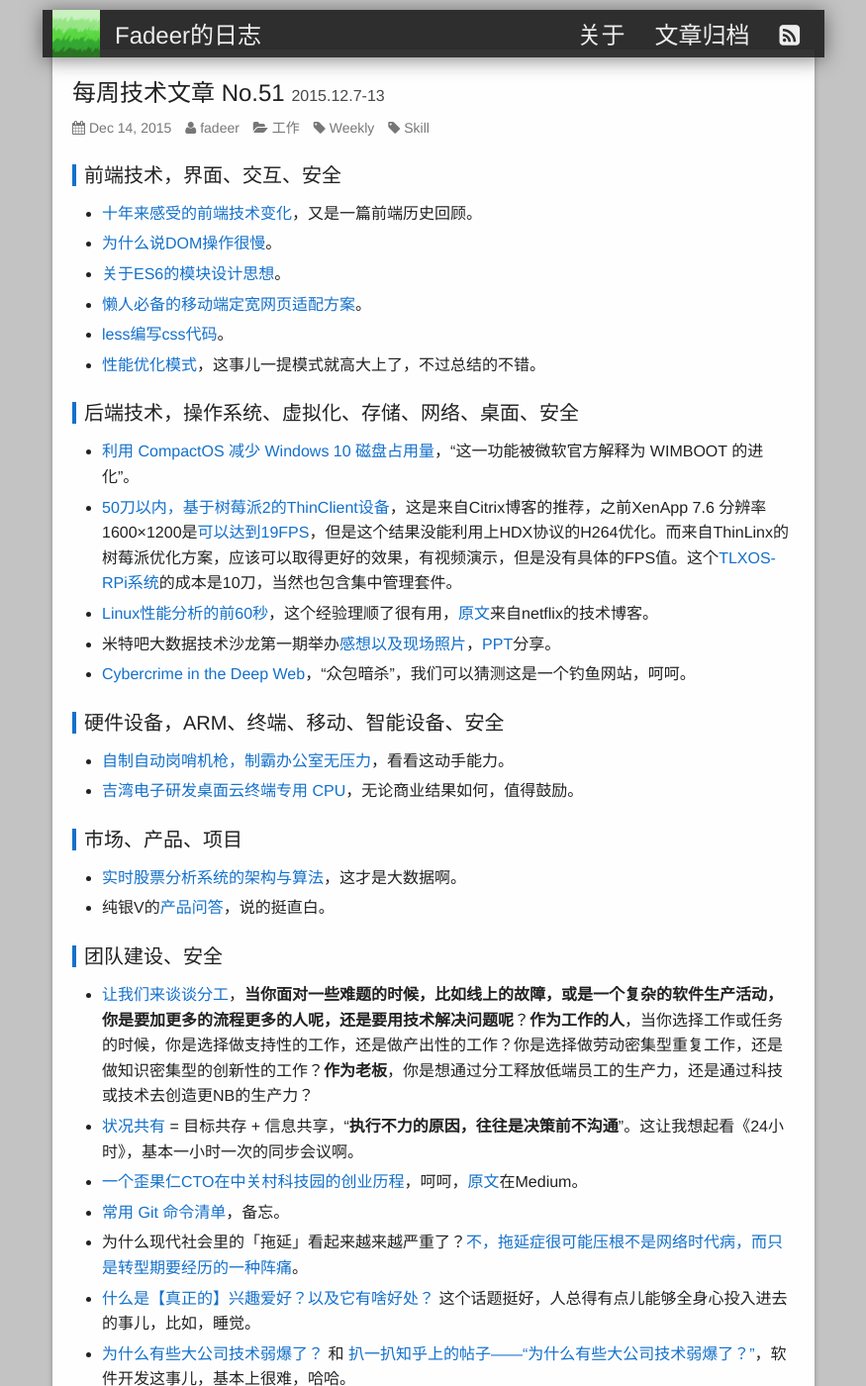
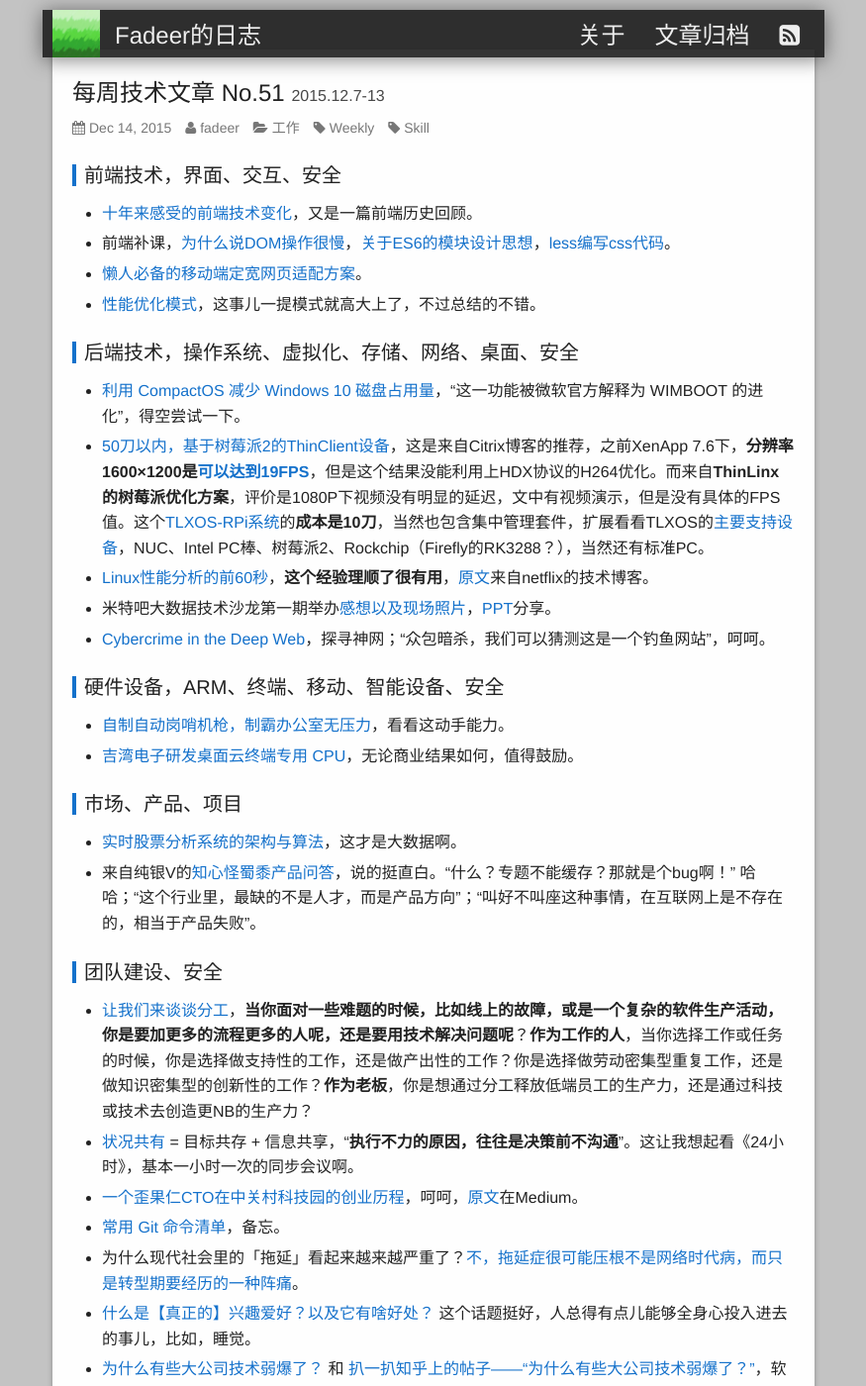
Before and after one commit to fadeer/fadeer.github.io, a Jekyll site: the page built from _posts/weekly/2015-12-13-weekly-51.markdown, in a window 1280 px wide and 1400 px high. Shown: the whole window at 99% size, without its empty margins (202-1077 px from the left). Built offline with Jekyll 4.4.1, drawn with Linux system fonts in a browser that asks for light colours; some of the changed text lies outside the part shown.

Commit message:
update post

```diff
--- a/_posts/weekly/2015-12-13-weekly-51.markdown
+++ b/_posts/weekly/2015-12-13-weekly-51.markdown
@@ -11,19 +11,17 @@ tags: Weekly Skill
 前端技术，界面、交互、安全
 ----
 * [十年来感受的前端技术变化](https://github.com/xufei/blog/issues/28)，又是一篇前端历史回顾。
-* [为什么说DOM操作很慢](http://leozdgao.me/why-dom-slow/)。
-* [关于ES6的模块设计思想](http://benjamn.github.io/empirenode-2015/#/)。
+* 前端补课，[为什么说DOM操作很慢](http://leozdgao.me/why-dom-slow/)，[关于ES6的模块设计思想](http://benjamn.github.io/empirenode-2015/#/)，[less编写css代码](http://segmentfault.com/a/1190000004137275)。
 * [懒人必备的移动端定宽网页适配方案](http://segmentfault.com/a/1190000004114309)。
-* [less编写css代码](http://segmentfault.com/a/1190000004137275)。
 * [性能优化模式](http://tech.meituan.com/performance_tuning_pattern.html)，这事儿一提模式就高大上了，不过总结的不错。
 
 后端技术，操作系统、虚拟化、存储、网络、桌面、安全
 ----
-* [利用 CompactOS 减少 Windows 10 磁盘占用量](http://goxia.maytide.net/read.php/1779.htm)，“这一功能被微软官方解释为 WIMBOOT 的进化”。
-* [50刀以内，基于树莓派2的ThinClient设备](https://www.citrix.com/blogs/2015/12/10/citrix-raspberry-pi2-thinlinx-high-res-graphics-client-for-50/)，这是来自Citrix博客的推荐，之前XenApp 7.6 分辨率1600×1200是[可以达到19FPS](http://www.martinrowan.co.uk/2015/10/citrix-receiver-linux-raspberry-pi-2-using-raspbian-jessie/)，但是这个结果没能利用上HDX协议的H264优化。而来自ThinLinx的树莓派优化方案，应该可以取得更好的效果，有视频演示，但是没有具体的FPS值。这个[TLXOS-RPi系统](https://tls.thinlinx.com/store/index.php/thinclient/tlxos-rpi-firmware-license.html)的成本是10刀，当然也包含集中管理套件。
-* [Linux性能分析的前60秒](http://segmentfault.com/a/1190000004104493)，这个经验理顺了很有用，[原文](http://techblog.netflix.com/2015/11/linux-performance-analysis-in-60s.html)来自netflix的技术博客。
+* [利用 CompactOS 减少 Windows 10 磁盘占用量](http://goxia.maytide.net/read.php/1779.htm)，“这一功能被微软官方解释为 WIMBOOT 的进化”，得空尝试一下。
+* [50刀以内，基于树莓派2的ThinClient设备](https://www.citrix.com/blogs/2015/12/10/citrix-raspberry-pi2-thinlinx-high-res-graphics-client-for-50/)，这是来自Citrix博客的推荐，之前XenApp 7.6下，**分辨率1600×1200是[可以达到19FPS](http://www.martinrowan.co.uk/2015/10/citrix-receiver-linux-raspberry-pi-2-using-raspbian-jessie/)**，但是这个结果没能利用上HDX协议的H264优化。而来自**ThinLinx的树莓派优化方案**，评价是1080P下视频没有明显的延迟，文中有视频演示，但是没有具体的FPS值。这个[TLXOS-RPi系统](https://tls.thinlinx.com/store/index.php/thinclient/tlxos-rpi-firmware-license.html)的**成本是10刀**，当然也包含集中管理套件，扩展看看TLXOS的[主要支持设备](http://www.thinlinx.com/product.html)，NUC、Intel PC棒、树莓派2、Rockchip（Firefly的RK3288？），当然还有标准PC。
+* [Linux性能分析的前60秒](http://segmentfault.com/a/1190000004104493)，**这个经验理顺了很有用**，[原文](http://techblog.netflix.com/2015/11/linux-performance-analysis-in-60s.html)来自netflix的技术博客。
 * 米特吧大数据技术沙龙第一期举办[感想以及现场照片](http://www.blogchong.com/post/131.html)，[PPT](http://www.mite8.com/thread-467-1-1.html)分享。
-* [Cybercrime in the Deep Web](http://drops.wooyun.org/news/10913)，“众包暗杀”，我们可以猜测这是一个钓鱼网站，呵呵。
+* [Cybercrime in the Deep Web](http://drops.wooyun.org/news/10913)，探寻神网；“众包暗杀，我们可以猜测这是一个钓鱼网站”，呵呵。
 
 硬件设备，ARM、终端、移动、智能设备、安全
 ----
@@ -34,7 +32,7 @@ tags: Weekly Skill
 市场、产品、项目
 ----
 * [实时股票分析系统的架构与算法](http://www.infoq.com/cn/news/2015/12/open-source-reference-architectu)，这才是大数据啊。
-* 纯银V的[产品问答](http://www.jianshu.com/p/3125edabab44)，说的挺直白。
+* 来自纯银V的[知心怪蜀黍产品问答](http://www.jianshu.com/p/3125edabab44)，说的挺直白。“什么？专题不能缓存？那就是个bug啊！” 哈哈；“这个行业里，最缺的不是人才，而是产品方向”；“叫好不叫座这种事情，在互联网上是不存在的，相当于产品失败”。
 
 团队建设、安全
 ----
@@ -45,4 +43,4 @@ tags: Weekly Skill
 * 为什么现代社会里的「拖延」看起来越来越严重了？[不，拖延症很可能压根不是网络时代病，而只是转型期要经历的一种阵痛](http://www.zhihu.com/question/36924593/answer/74072360)。
 * [什么是【真正的】兴趣爱好？以及它有啥好处？](https://program-think.blogspot.com/2015/12/Hobbies-and-Interests.html) 这个话题挺好，人总得有点儿能够全身心投入进去的事儿，比如，睡觉。
 * [为什么有些大公司技术弱爆了？](http://www.zhihu.com/question/32039226) 和 [扒一扒知乎上的帖子——“为什么有些大公司技术弱爆了？”](http://www.raychase.net/3529)，软件开发这事儿，基本上很难，哈哈。
-* [作为一个程序员，进步完全取决于自己](http://mp.weixin.qq.com/s?__biz=MjM5NzMyMjAwMA==&mid=401268306&idx=1&sn=3eb48ec9f939478f5955a55872145aae)，“始终让自己接受教育并跟上时代的发展，这应该是你自己的责任，而不是公司的问题”。
+* [作为一个程序员，进步完全取决于自己](http://mp.weixin.qq.com/s?__biz=MjM5NzMyMjAwMA==&mid=401268306&idx=1&sn=3eb48ec9f939478f5955a55872145aae)，“始终让自己**接受教育并跟上时代的发展，这应该是你自己的责任**，而不是公司的问题”。
```
